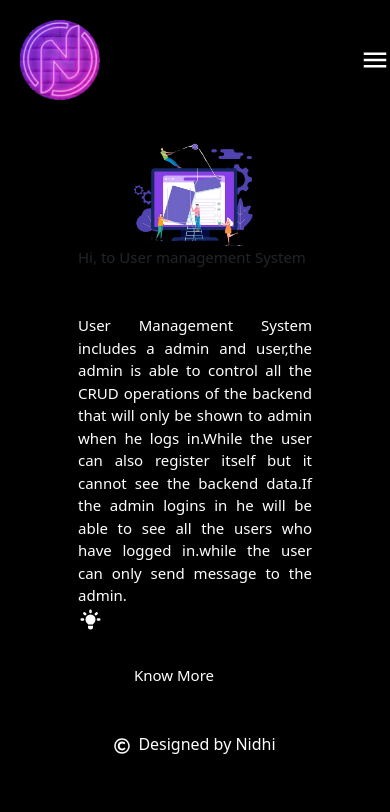
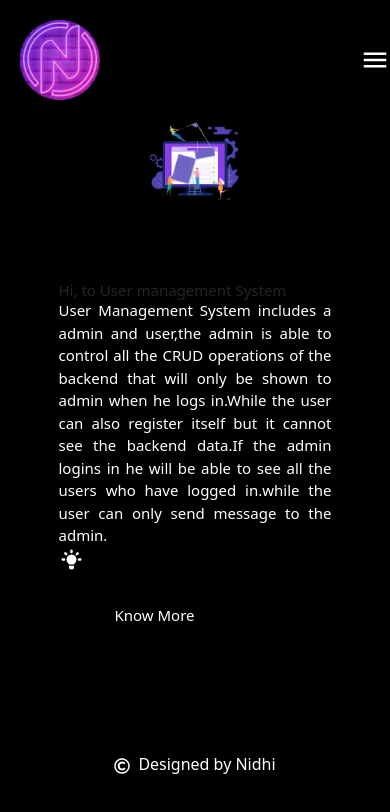
Before and after one commit to nidhi-mamman/UserAdminPanel, a React (Vite) app in the folder User/: page / in a window 390 px wide. Shown: the top 812 px of the page. Built offline with nearby package versions, Linux system fonts and the light colour scheme; no server answers.

Commit message:
minor commit

```diff
--- a/User/src/Components/Hero/Hero.css
+++ b/User/src/Components/Hero/Hero.css
@@ -6,11 +6,11 @@
 
 .hero-img {
   width: 50%;
-  margin-top: 20px;
 }
 
 .hero-content {
   width: 50%;
+  margin: 5rem!important;
   text-align: justify !important;
 }
 
@@ -31,10 +31,10 @@
     align-items: center;
   }
   .hero-img {
-    width: 40%;
+    width: 30%;
   }
   .hero-content {
-    width: 60%;
+    width: 70%;
     font-size: 15px;
     text-align: justify !important;
   }
--- a/User/src/Components/Hero/Hero.jsx
+++ b/User/src/Components/Hero/Hero.jsx
@@ -15,8 +15,8 @@ const Hero = () => {
         <div className="hero-img">
           <img src={hero} alt="" />
         </div>
-        <div className="hero-content text-left m-6">
-          <h1 className="font-bold text-4xl mb-5 text-purple-700">
+        <div className="hero-content">
+          <h1 className="font-bold text-4xl  text-purple-700">
             Hi,<span className="text-4xl text-white">{user.firstName}</span> to User management System
           </h1>
           <p className="text-white">
```
